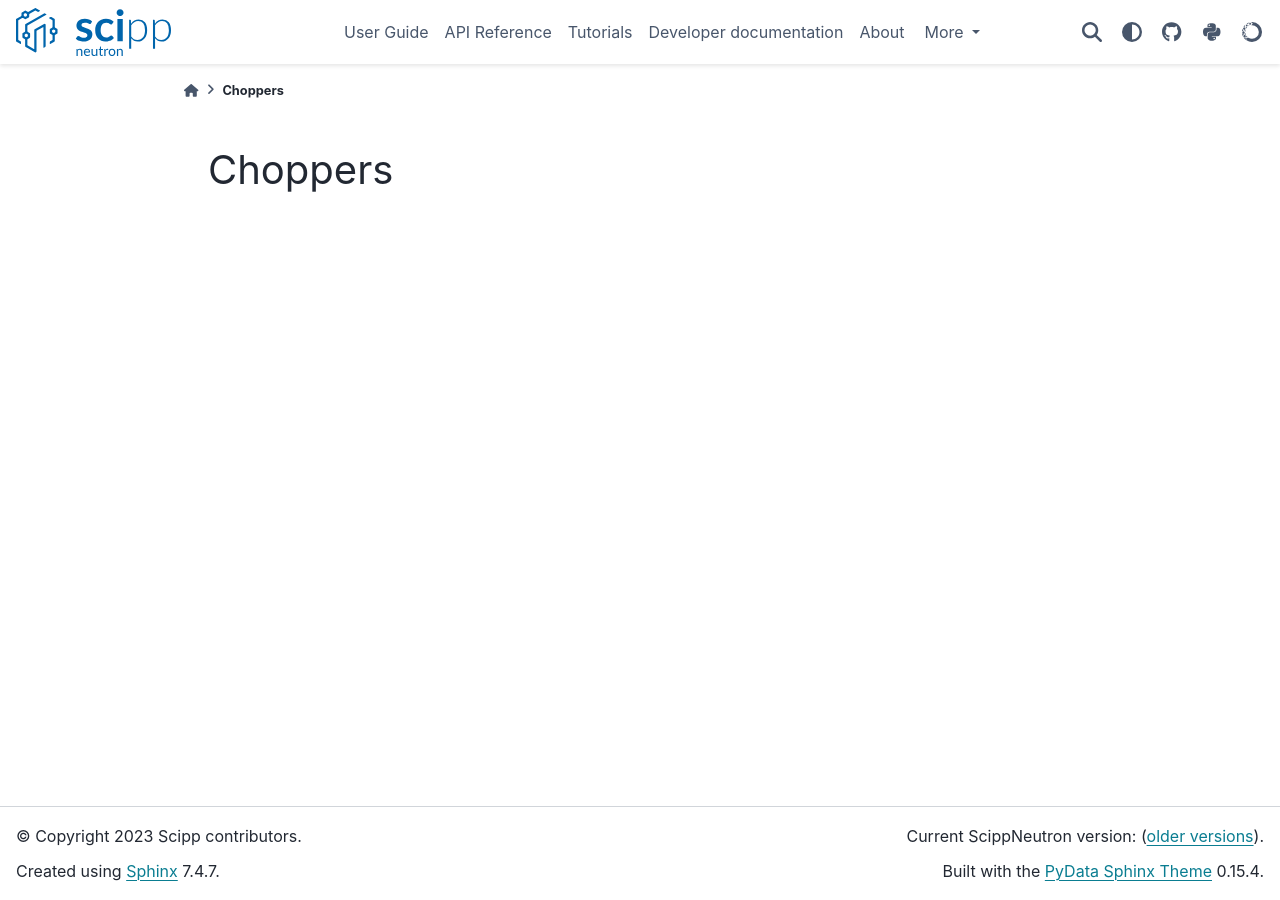
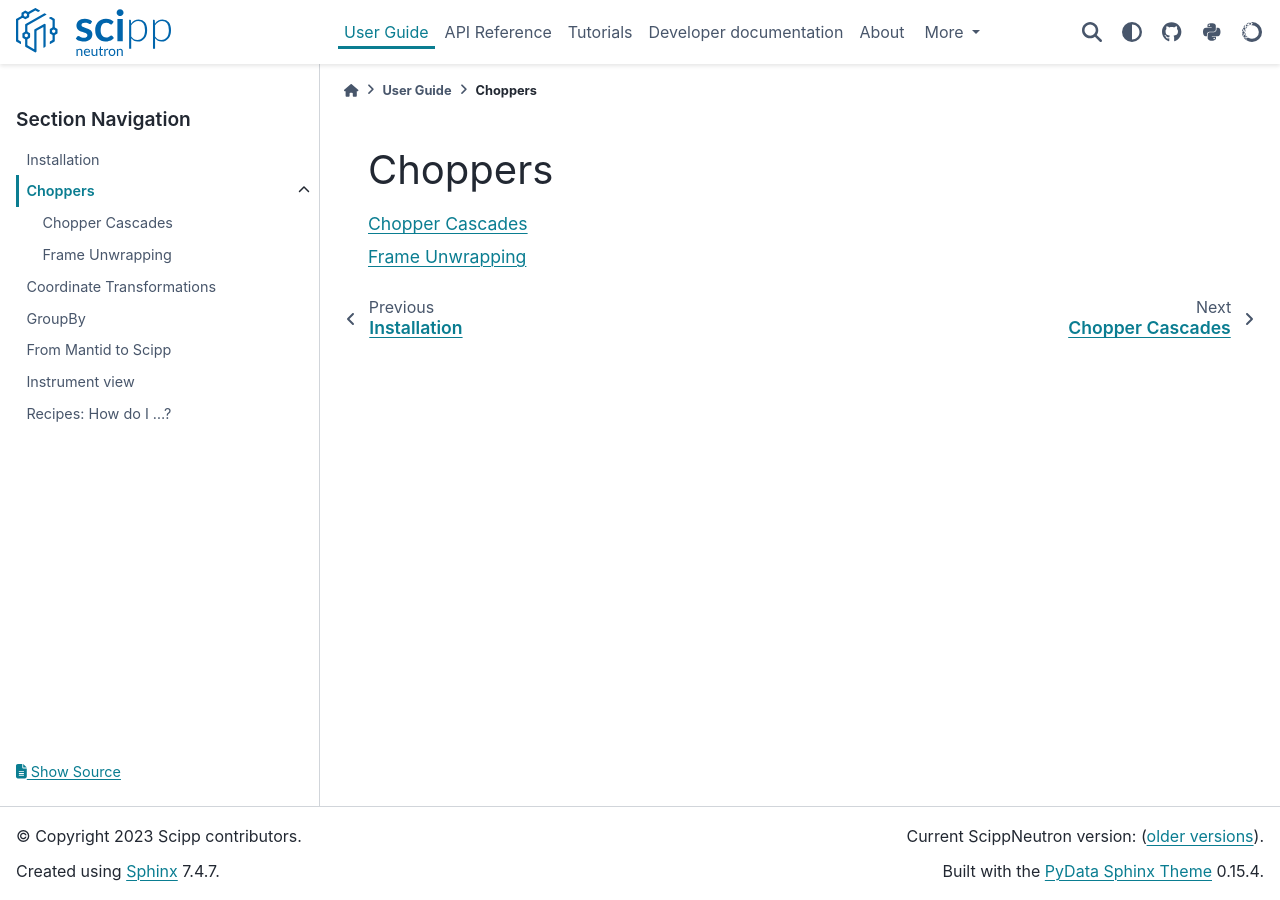
Before and after one commit to scipp/scippneutron, a Sphinx documentation site: the page built from docs/user-guide/chopper/index.md, in a window 1280 px wide. Built offline with Sphinx 7.4.7 and the PyData theme 0.15.4, drawn with Linux system fonts in a browser that asks for light colours; pages that are not in the unit, such as notebooks, are missing from menus; the version number could not be read and is left out.

Commit message:
Move chopper notebooks to user guide

````diff
--- a/docs/api-reference/index.md
+++ b/docs/api-reference/index.md
@@ -74,14 +74,3 @@ and possible confusion of `theta` (from Bagg's law) with `theta` in spherical co
    logging
    tof
 ```
-
-## Frame handling
-
-```{toctree}
----
-maxdepth: 1
----
-
-chopper-cascade
-frame-unwrapping
-```
--- a/docs/user-guide/chopper/index.md
+++ b/docs/user-guide/chopper/index.md
@@ -1,5 +1,11 @@
 # Choppers
 
 ```{toctree}
+---
+maxdepth: 1
+---
+
 pre-processing
+chopper-cascade
+frame-unwrapping
 ```
--- a/docs/user-guide/index.md
+++ b/docs/user-guide/index.md
@@ -2,6 +2,7 @@
 
 ```{toctree}
 installation
+chopper/index
 coordinate-transformations
 groupby
 from-mantid-to-scipp
````
Also changed, not shown: docs/user-guide/chopper/chopper-cascade.ipynb (renamed from docs/api-reference/chopper-cascade.ipynb), docs/user-guide/chopper/frame-unwrapping.ipynb, docs/user-guide/chopper/frameunwrapping/__init__.py (renamed from docs/api-reference/frameunwrapping/__init__.py).
